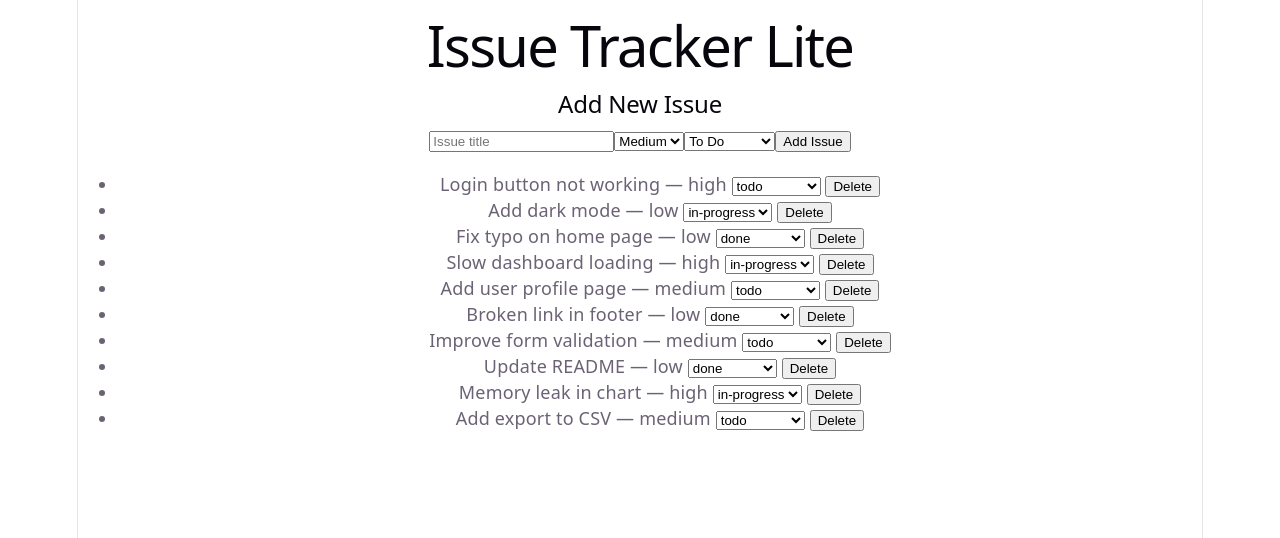
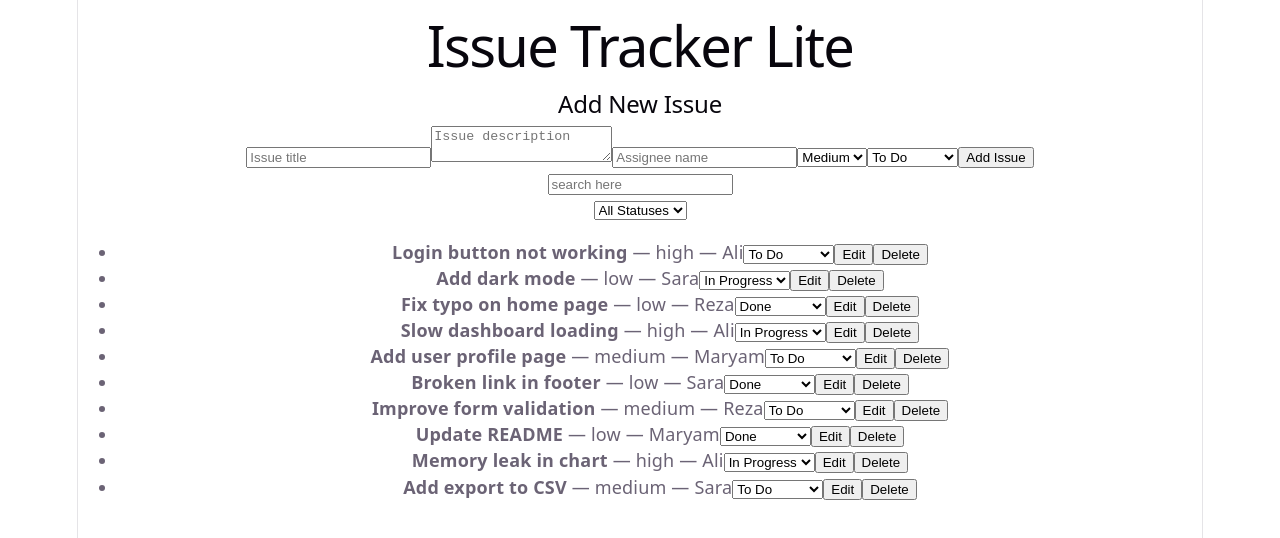
Before and after one commit to kiajk/Week4Project, a React (Vite) app: page / in a window 1280 px wide. Shown: the top 538 px of the page. Built offline with nearby package versions, Linux system fonts and the light colour scheme.

Commit message:
feat: add issue creation and editing with validation

```diff
--- a/src/App.jsx
+++ b/src/App.jsx
@@ -1,18 +1,7 @@
-import IssueForm from "./components/IssueForm";
-import IssueList from "./components/IssueList";
-import { useIssues } from "./hooks/useIssues";
+import IssueTracker from "./components/IssueTracker";
+
 function App() {
-  const { issues, addIssue, deleteIssue, changeStatus } = useIssues();
-  return (
-    <main>
-      <h1>Issue Tracker Lite</h1>
-      <IssueForm onAddIssue={addIssue} />
-      <IssueList
-        issues={issues}
-        onDelete={deleteIssue}
-        onChangeStatus={changeStatus}
-      />
-    </main>
-  );
+  return <IssueTracker />;
 }
+
 export default App;
--- /dev/null
+++ b/src/components/EditIssueForm.jsx
@@ -0,0 +1,87 @@
+import { useState } from "react";
+import { validateIssue } from "../utils/validateIssue";
+
+function EditIssueForm({ issue, onSave, onCancel }) {
+  const [title, setTitle] = useState(issue.title);
+  const [description, setDescription] = useState(issue.description || "");
+  const [priority, setPriority] = useState(issue.priority);
+  const [assignee, setAssignee] = useState(issue.assignee || "");
+  const [errors, setErrors] = useState({});
+
+  const handleSubmit = (event) => {
+    event.preventDefault();
+
+    const updatedIssue = {
+      ...issue,
+      title: title.trim(),
+      description: description.trim(),
+      priority,
+      assignee: assignee.trim(),
+    };
+
+    const validationErrors = validateIssue(updatedIssue);
+    setErrors(validationErrors);
+
+    if (Object.keys(validationErrors).length > 0) {
+      return;
+    }
+
+    onSave(updatedIssue);
+  };
+
+  return (
+    <form onSubmit={handleSubmit}>
+      <h3>Edit Issue</h3>
+
+      <label>
+        Title
+        <input
+          type="text"
+          value={title}
+          onChange={(event) => setTitle(event.target.value)}
+          required
+        />
+      </label>
+      {errors.title && <p>{errors.title}</p>}
+
+      <label>
+        Description
+        <textarea
+          value={description}
+          onChange={(event) => setDescription(event.target.value)}
+        />
+      </label>
+
+      <label>
+        Priority
+        <select
+          value={priority}
+          onChange={(event) => setPriority(event.target.value)}
+        >
+          <option value="low">Low</option>
+          <option value="medium">Medium</option>
+          <option value="high">High</option>
+        </select>
+      </label>
+      {errors.priority && <p>{errors.priority}</p>}
+
+      <label>
+        Assignee
+        <input
+          type="text"
+          value={assignee}
+          onChange={(event) => setAssignee(event.target.value)}
+          required
+        />
+      </label>
+      {errors.assignee && <p>{errors.assignee}</p>}
+
+      <button type="submit">Save Changes</button>
+      <button type="button" onClick={onCancel}>
+        Cancel
+      </button>
+    </form>
+  );
+}
+
+export default EditIssueForm;
--- a/src/components/IssueForm.jsx
+++ b/src/components/IssueForm.jsx
@@ -1,9 +1,13 @@
 import { useState } from "react";
+import { validateIssue } from "../utils/validateIssue";
 
 function IssueForm({ onAddIssue }) {
   const [title, setTitle] = useState("");
   const [priority, setPriority] = useState("medium");
   const [status, setStatus] = useState("todo");
+  const [description, setDescription] = useState("");
+  const [assignee, setAssignee] = useState("");
+  const [errors, setErrors] = useState({});
 
   const handleTitleChange = (event) => {
     setTitle(event.target.value);
@@ -17,21 +21,41 @@ function IssueForm({ onAddIssue }) {
     setStatus(event.target.value);
   };
 
+   const handleDescription = (event) => {
+        setDescription(event.target.value);
+    };
+
+    const handleAssignee = (event) => {
+        setAssignee(event.target.value);
+    };
+
   const handleSubmit = (event) => {
     event.preventDefault();
+
 
     const newIssue = {
       id: crypto.randomUUID(),
       title: title.trim(),
+      description: description.trim(),
       priority,
       status,
-      assignee: "",
+      assignee: assignee.trim(),
     };
 
-    if (!newIssue.title) return;
+    const validationErrors = validateIssue(newIssue);
+
+        setErrors(validationErrors);
+
+    if (Object.keys(validationErrors).length > 0) {
+        return;
+    }
 
     onAddIssue(newIssue);
 
+    setErrors({});
+
+    setDescription("");
+    setAssignee("");
     setTitle("");
     setPriority("medium");
     setStatus("todo");
@@ -48,6 +72,21 @@ function IssueForm({ onAddIssue }) {
         placeholder="Issue title"
         required
       />
+      {errors.title && <p>{errors.title}</p>}
+      {errors.assignee && <p>{errors.assignee}</p>}
+      {errors.priority && <p>{errors.priority}</p>}
+
+      <textarea
+      value={description}
+      onChange={handleDescription}
+      placeholder="Issue description"/>
+
+      <input
+      type="text"
+      value={assignee}
+      onChange={handleAssignee}
+      placeholder="Assignee name"
+      required />
 
       <select value={priority} onChange={handlePriority}>
         <option value="low">Low</option>
--- a/src/components/IssueList.jsx
+++ b/src/components/IssueList.jsx
@@ -1,22 +1,54 @@
-function IssueList({ issues, onDelete, onChangeStatus }) {
+import EditIssueForm from "./EditIssueForm";
+function IssueList({
+  issues,
+  onDelete,
+  onChangeStatus,
+  editingIssueId,
+  onEdit,
+  onSaveEdit,
+  onCancelEdit,
+}) {
   return (
     <ul>
       {issues.map((issue) => (
         <li key={issue.id}>
-          {issue.title} — {issue.priority}{" "}
-          <select
-            value={issue.status}
-            onChange={(e) => onChangeStatus(issue.id, e.target.value)}
-          >
-            <option value="todo">todo</option>
-            <option value="in-progress">in-progress</option>
-            <option value="done">done</option>
-          </select>{" "}
-          <button onClick={() => onDelete(issue.id)}>Delete</button>
+          {editingIssueId === issue.id ? (
+            <EditIssueForm
+              issue={issue}
+              onSave={onSaveEdit}
+              onCancel={onCancelEdit}
+            />
+          ) : (
+            <>
+              <strong>{issue.title}</strong> — {issue.priority} —{" "}
+              {issue.assignee}
+              <select
+                value={issue.status}
+                onChange={(event) =>
+                  onChangeStatus(issue.id, event.target.value)
+                }
+              >
+                <option value="todo">To Do</option>
+                <option value="in-progress">In Progress</option>
+                <option value="done">Done</option>
+              </select>
+              <button
+                type="button"
+                onClick={() => onEdit(issue)}
+              >
+                Edit
+              </button>
+              <button
+                type="button"
+                onClick={() => onDelete(issue.id)}
+              >
+                Delete
+              </button>
+            </>
+          )}
         </li>
       ))}
     </ul>
   );
 }
-
 export default IssueList;
--- a/src/components/IssueTracker.jsx
+++ b/src/components/IssueTracker.jsx
@@ -7,12 +7,21 @@ import { filterIssues } from "../utils/filterIssues";
 import IssueStatusFilter from "./IssueStatusFilter";
 
 function IssueTracker() {
-  const { issues, addIssue, deleteIssue, changeStatus } = useIssues();
+  const { issues, addIssue, deleteIssue, changeStatus, updateIssue } = useIssues();
 
   const [searchTerm, setSearchTerm] = useState("");
+  const [editingIssue, setEditingIssue] = useState(null);
   const [statusFilter, setStatusFilter] = useState("all");
   const filteredIssues = filterIssues(issues, searchTerm, statusFilter);
 
+  const handleSaveEdit = (updatedIssue) => {
+  updateIssue(updatedIssue);
+  setEditingIssue(null);
+    };
+
+  const handleCancelEdit = () => {
+  setEditingIssue(null);
+    };
   return (
     <main>
       <h1>Issue Tracker Lite</h1>
@@ -30,6 +39,10 @@ function IssueTracker() {
         issues={filteredIssues}
         onDelete={deleteIssue}
         onChangeStatus={changeStatus}
+        editingIssueId={editingIssue?.id}
+        onEdit={setEditingIssue}
+        onSaveEdit={handleSaveEdit}
+        onCancelEdit={handleCancelEdit}
       />
     </main>
   );
--- a/src/hooks/useIssues.js
+++ b/src/hooks/useIssues.js
@@ -18,5 +18,11 @@ export function useIssues() {
   const changeStatus = (id, status) =>
     dispatch({ type: CHANGE_STATUS, payload: { id, status } });
 
-  return { issues, addIssue, deleteIssue, changeStatus };
+  const updateIssue = (updatedIssue) =>
+     dispatch({
+    type: UPDATE_ISSUE,
+    payload: updatedIssue,
+  });
+
+  return { issues, addIssue, deleteIssue, changeStatus, updateIssue };
 }
--- a/src/reducers/issuesActions.js
+++ b/src/reducers/issuesActions.js
@@ -1,3 +1,4 @@
 export const ADD_ISSUE = "ADD_ISSUE";
 export const DELETE_ISSUE = "DELETE_ISSUE";
 export const CHANGE_STATUS = "CHANGE_STATUS";
+export const UPDATE_ISSUE = "UPDATE_ISSUE";
--- a/src/reducers/issuesReducer.js
+++ b/src/reducers/issuesReducer.js
@@ -1,7 +1,15 @@
-import { ADD_ISSUE, DELETE_ISSUE, CHANGE_STATUS } from "./issuesActions";
+import { ADD_ISSUE, DELETE_ISSUE, CHANGE_STATUS,  UPDATE_ISSUE } from "./issuesActions";
 
 function addIssue(issues, newIssue) {
   return [...issues, newIssue];
+}
+
+function updateIssue(issues, updatedIssue) {
+  return issues.map((issue) =>
+    issue.id === updatedIssue.id
+      ? { ...issue, ...updatedIssue }
+      : issue
+  );
 }
 
 function deleteIssue(issues, id) {
@@ -22,6 +30,8 @@ export function issuesReducer(issues, action) {
       return deleteIssue(issues, action.payload.id);
     case CHANGE_STATUS:
       return changeStatus(issues, action.payload.id, action.payload.status);
+    case UPDATE_ISSUE:
+      return updateIssue(issues, action.payload);
     default:
       return issues;
   }
--- /dev/null
+++ b/src/utils/validateIssue.js
@@ -0,0 +1,21 @@
+const VALID_PRIORITIES = ["low", "medium", "high"];
+
+export function validateIssue(issue) {
+  const errors = {};
+
+  if (!issue.title.trim()) {
+    errors.title = "Title is required.";
+  } else if (issue.title.trim().length < 3) {
+    errors.title = "Title must be at least 3 characters.";
+  }
+
+  if (!VALID_PRIORITIES.includes(issue.priority)) {
+    errors.priority = "Please select a valid priority.";
+  }
+
+  if (!issue.assignee.trim()) {
+    errors.assignee = "Assignee is required.";
+  }
+
+  return errors;
+}
```
